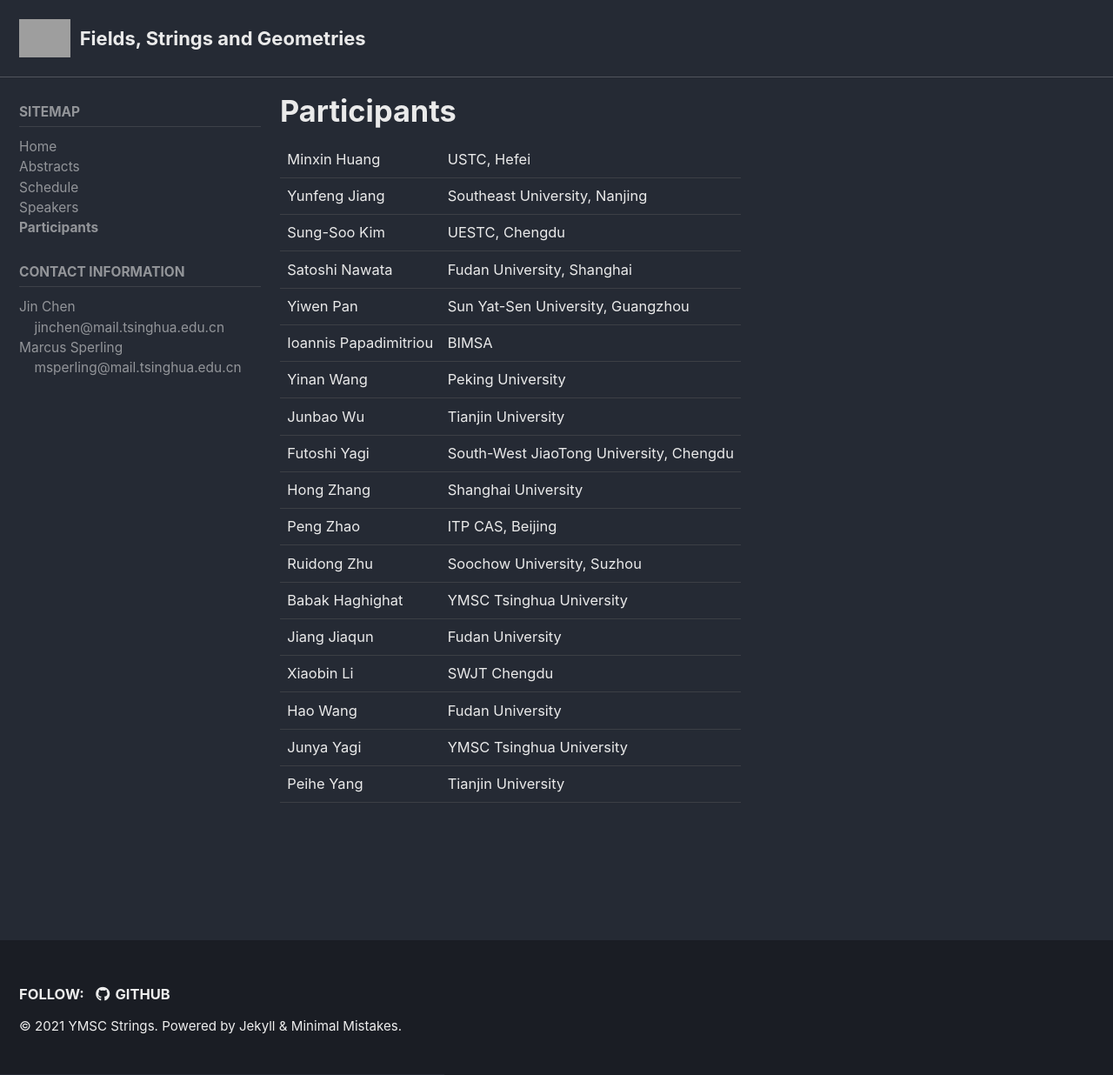
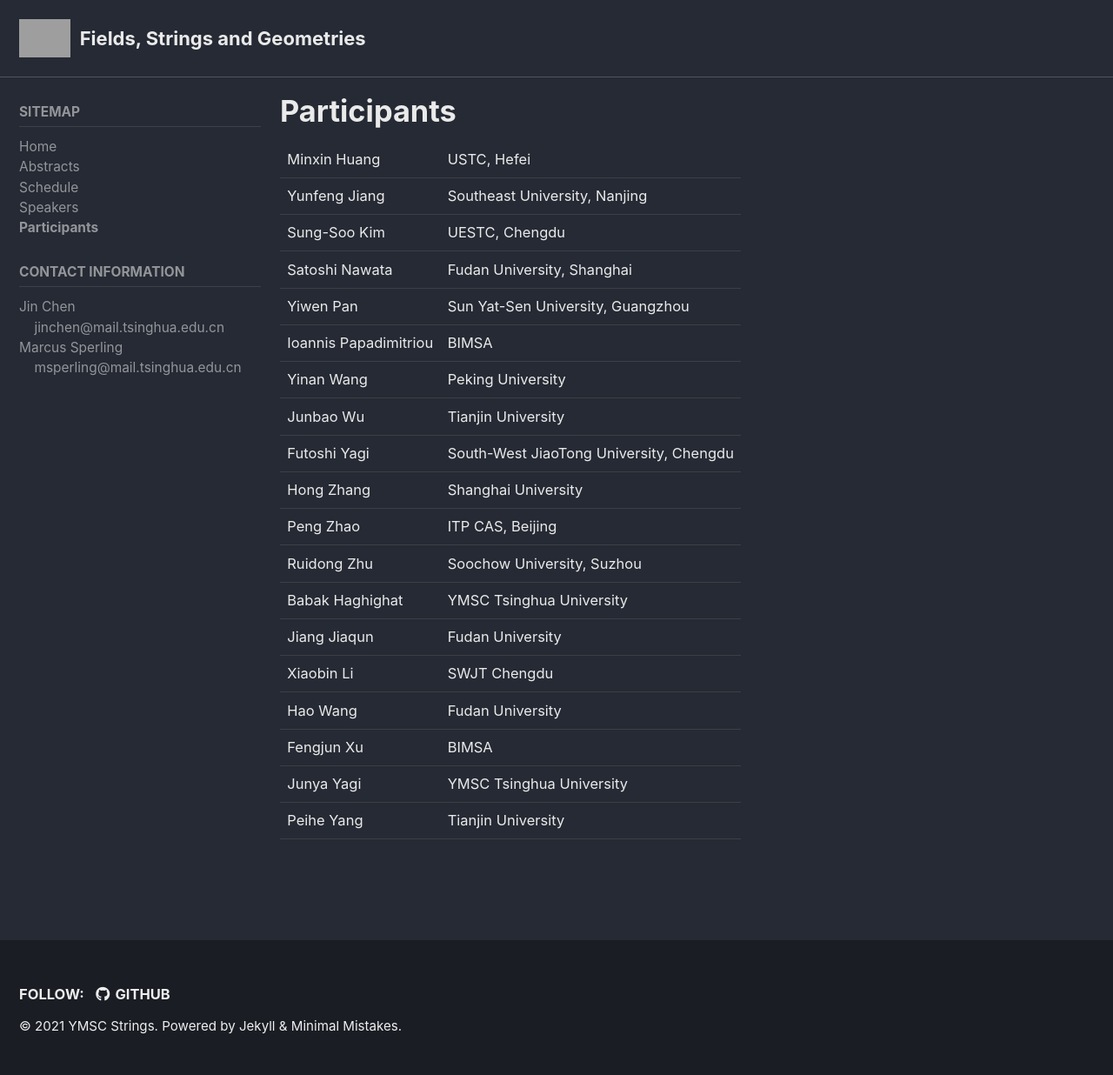
Before and after one commit to ymsc-strings/gauge-theory-workshop-sept-2021, a Jekyll site: the page built from _pages/participants.md, in a window 1280 px wide and 1236 px high. Shown: the whole window at 87% size. Built offline with Jekyll 4.4.1, drawn with Linux system fonts in a browser that asks for light colours; cached includes are drawn as plain includes.

Commit message:
Update participants.md

```diff
--- a/_pages/participants.md
+++ b/_pages/participants.md
@@ -26,6 +26,9 @@ other_participants:
     - gname: Babak
       fname: Haghighat
       from: YMSC Tsinghua University
+    - gname: Fengjun
+      fname: Xu
+      from: BIMSA
 
 ---
 
```
